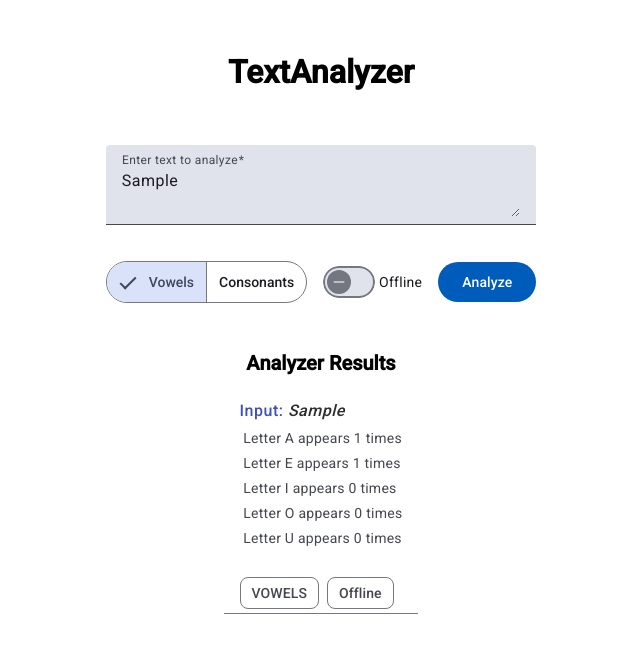
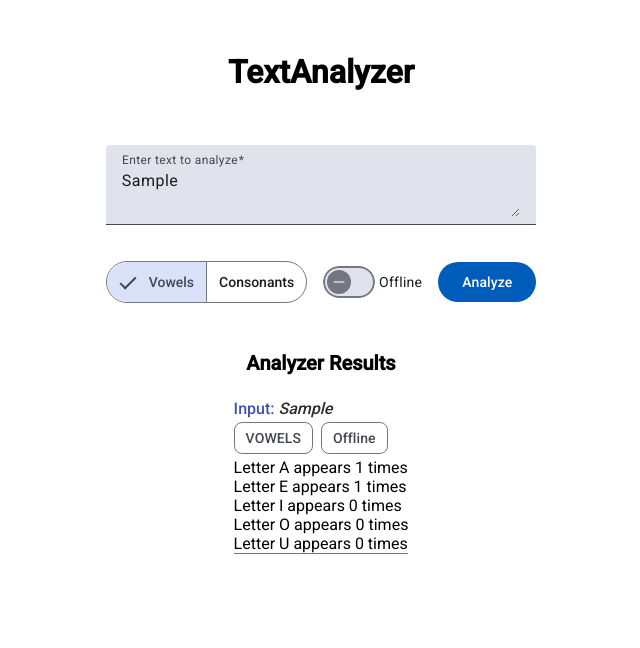
Before and after one commit to aylin-sarioglu/coding-task, an Angular app in the folder frontend/text-analyzer-app/: page / in a window 1280 px wide. Both pictures are taken after typing "Sample" into the empty fields and a click on the button "Analyze". Shown: the top 648 px of the page, without its empty margins (319-959 px from the left). Built offline with nearby package versions, Linux system fonts and the light colour scheme.

Commit message:
style: fix displaying problems in AnalyzerResultComponent

```diff
--- a/frontend/text-analyzer-app/src/components/analyzer-result/analyzer-result.component.css
+++ b/frontend/text-analyzer-app/src/components/analyzer-result/analyzer-result.component.css
@@ -35,3 +35,18 @@
   color: rgba(0, 0, 0, 0.823);
   font-style: italic;
 }
+
+.report-content {
+display: flex;
+flex-direction: column
+}
+
+.report-header {
+display: flex;
+flex-direction: column;
+}
+
+.report-body {
+display: flex;
+flex-direction: column;
+}
--- a/frontend/text-analyzer-app/src/components/analyzer-result/analyzer-result.component.html
+++ b/frontend/text-analyzer-app/src/components/analyzer-result/analyzer-result.component.html
@@ -8,9 +8,11 @@
     class="analyzer-result-list"
   >
     <ng-container *ngFor="let result of results()">
-      <mat-list-item aria-label="Analysis result item">
+      <div aria-label="Analysis result item">
+        <div class="report-content">
+          <div class="report-header">
             <!-- Input Text-->
-        <span matListItemTitle class="list-item-title" aria-label="Input text"
+            <span class="list-item-title" aria-label="Input text"
               >Input: <span class="user-input">{{ result.inputText }}</span>
             </span>
 
@@ -27,12 +29,16 @@
                 {{ result.isOffline ? "Offline" : "Online" }}
               </mat-chip>
             </mat-chip-set>
+          </div>
 
+          <div class="report-body">
             <!-- Results-->
-        <span matListItemLine *ngFor="let entry of result.report | keyvalue">
+            <span *ngFor="let entry of result.report | keyvalue">
               Letter {{ entry.key }} appears {{ entry.value }} times
             </span>
-      </mat-list-item>
+          </div>
+        </div>
+      </div>
       <mat-divider></mat-divider>
     </ng-container>
   </mat-list>
```
Lines whose indentation alone changed are shown as unchanged.
